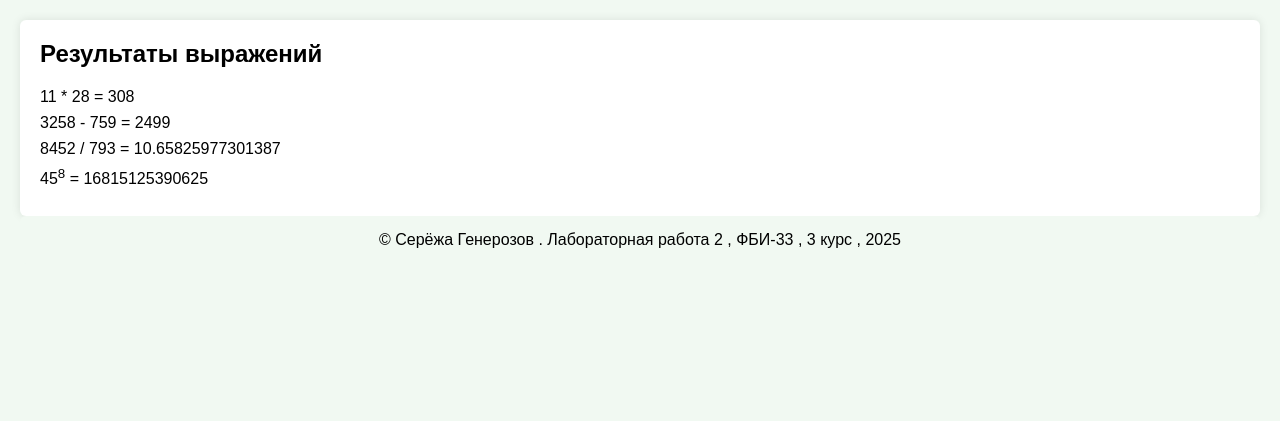
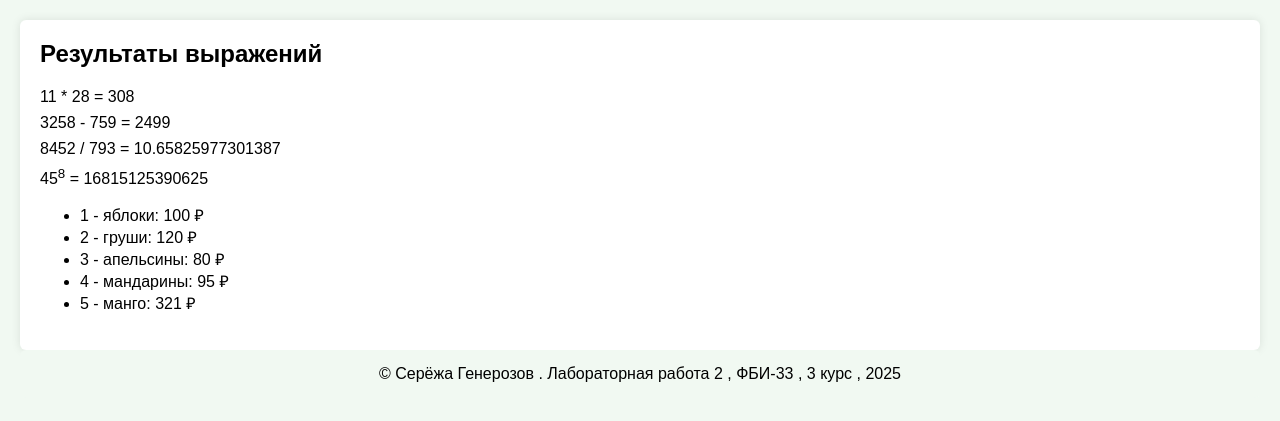
Before and after one commit to Sergey228i666i69/Everyone-makes-a-mistakes, a Flask app: page /lab2/example in a window 1280 px wide. Shown: the part 68-489 px from the top of the page. Run offline with Flask 3, Linux system fonts and the light colour scheme.

Commit message:
Циклы в шаблоне

```diff
--- a/app.py
+++ b/app.py
@@ -447,4 +447,11 @@ def example():
     group = 'ФБИ-33'
     course = '3'
     number = '2'
-    return render_template('example.html', name=name, group=group, course=course, number=number)
+    fruits = [
+    {'name': 'яблоки',    'price': 100},
+    {'name': 'груши',     'price': 120},
+    {'name': 'апельсины', 'price': 80},
+    {'name': 'мандарины', 'price': 95},
+    {'name': 'манго',     'price': 321}
+]
+    return render_template('example.html', name=name, group=group, course=course, number=number, fruits=fruits)
--- a/templates/example.html
+++ b/templates/example.html
@@ -37,6 +37,11 @@
         <p>3258 - 759 = {{ 3258 - 759 }}</p>
         <p>8452 / 793 = {{ 8452 / 793 }}</p>
         <p>45<sup>8</sup> = {{ 45**8 }}</p>
+        <ul>
+            {% for f in fruits %}
+            <li>{{ loop.index }} - {{ f.name }}: {{ f.price }} &#x20bd;</li>
+            {% endfor %}
+        </ul>
 
     </main>
 
```
